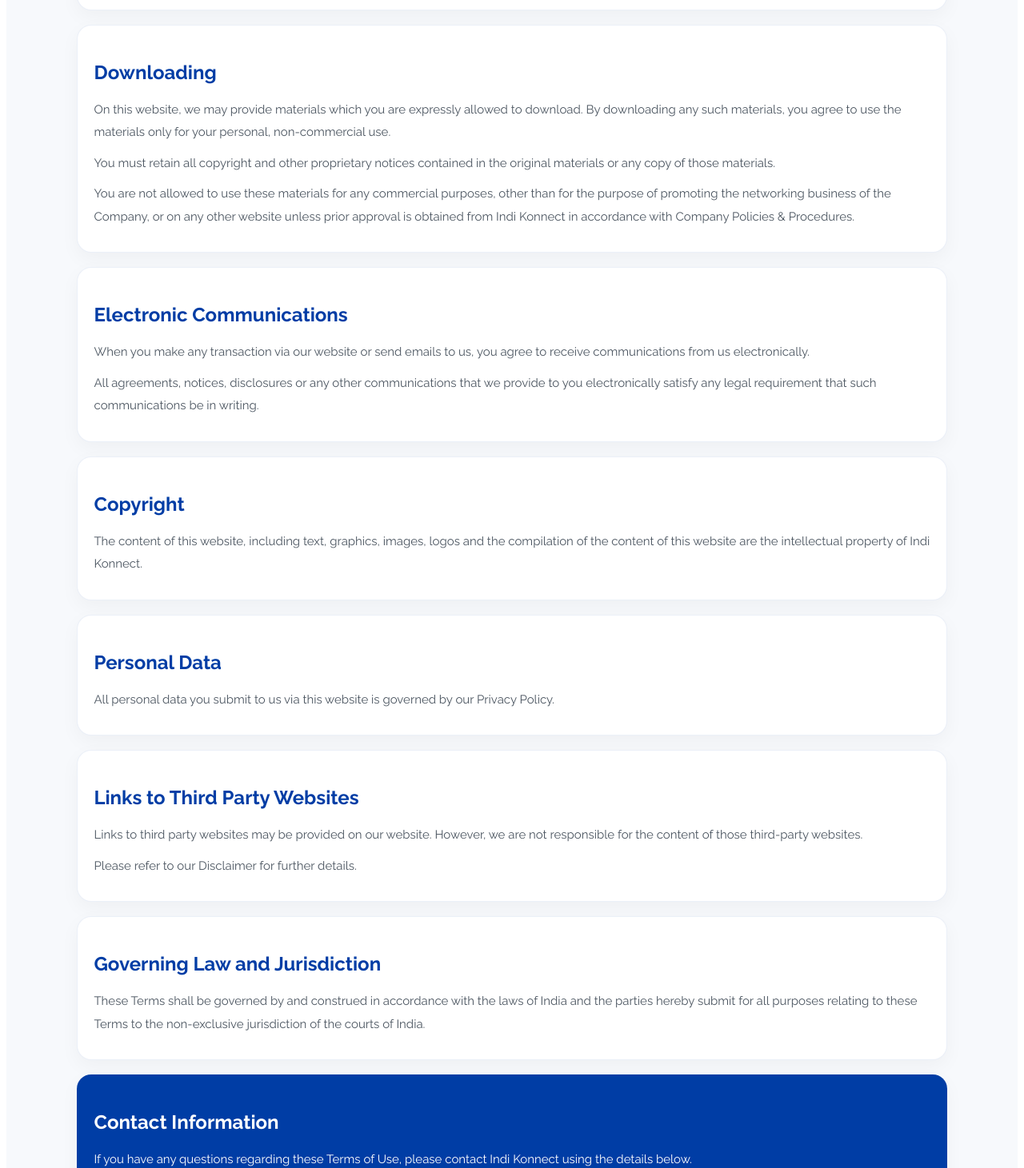
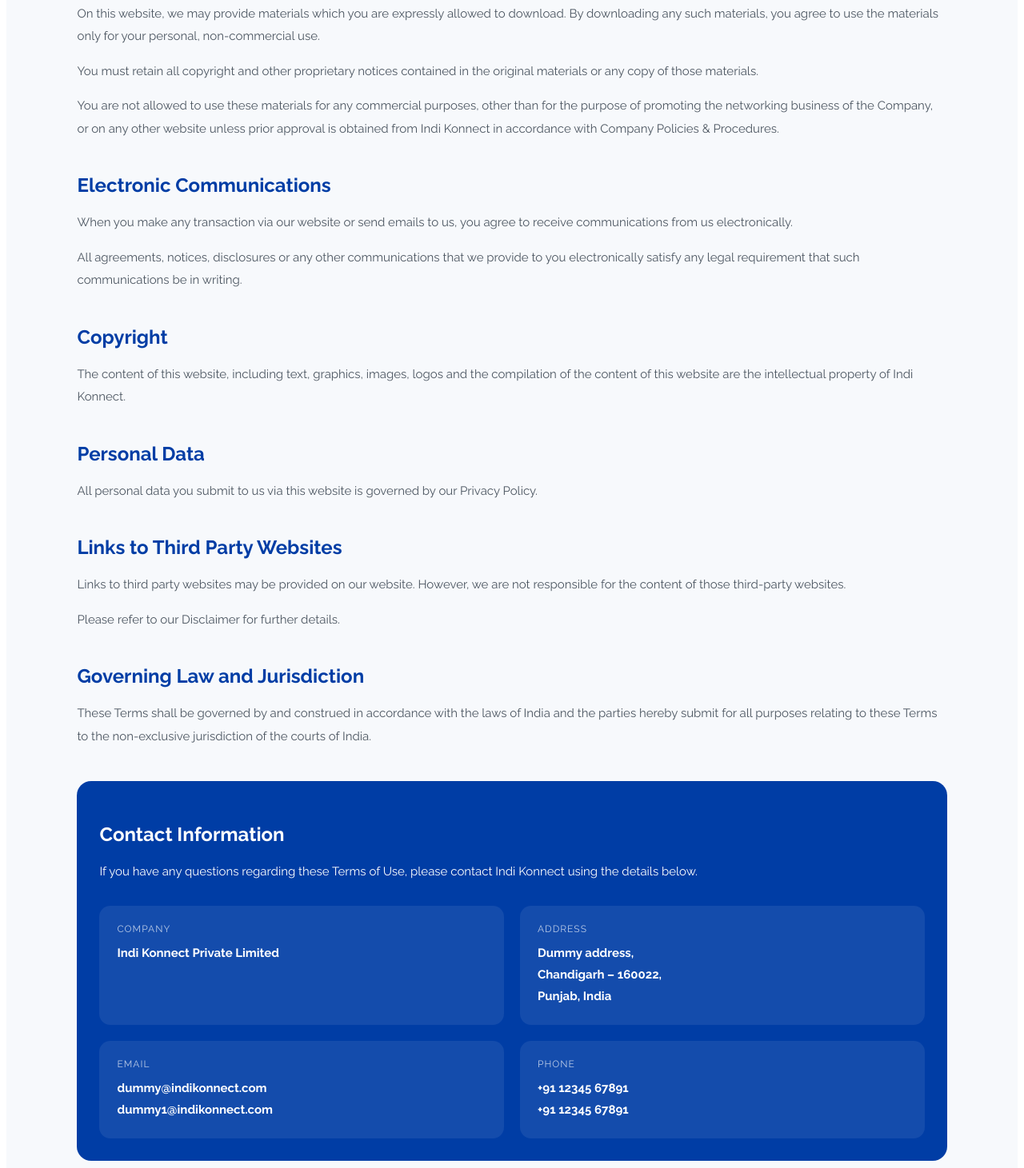
Before and after one commit to aaditya3196/IndiKonnect, a Nuxt app: page /terms-of-use in a window 1280 px wide. Shown: the part 773-2234 px from the top of the page at 80% size. Built offline with nearby package versions, Linux system fonts and the light colour scheme.

Commit message:
Update terms-of-use.vue

```diff
--- a/app/pages/terms-of-use.vue
+++ b/app/pages/terms-of-use.vue
@@ -35,7 +35,7 @@
 
         <!-- INTRO -->
 
-        <div class="policy-card">
+        <div class="policy-block">
 
           <h2>
             Terms of Use
@@ -51,7 +51,7 @@
 
         <!-- LICENCE -->
 
-        <div class="policy-card">
+        <div class="policy-block">
 
           <h3>
             Licence to Use
@@ -72,7 +72,7 @@
 
         <!-- DOWNLOADING -->
 
-        <div class="policy-card">
+        <div class="policy-block">
 
           <h3>
             Downloading
@@ -100,7 +100,7 @@
 
         <!-- ELECTRONIC -->
 
-        <div class="policy-card">
+        <div class="policy-block">
 
           <h3>
             Electronic Communications
@@ -121,7 +121,7 @@
 
         <!-- COPYRIGHT -->
 
-        <div class="policy-card">
+        <div class="policy-block">
 
           <h3>
             Copyright
@@ -137,7 +137,7 @@
 
         <!-- PERSONAL DATA -->
 
-        <div class="policy-card">
+        <div class="policy-block">
 
           <h3>
             Personal Data
@@ -152,7 +152,7 @@
 
         <!-- LINKS -->
 
-        <div class="policy-card">
+        <div class="policy-block">
 
           <h3>
             Links to Third Party Websites
@@ -172,7 +172,7 @@
 
         <!-- LAW -->
 
-        <div class="policy-card">
+        <div class="policy-block">
 
           <h3>
             Governing Law and Jurisdiction
@@ -189,7 +189,7 @@
 
         <!-- CONTACT -->
 
-        <div class="policy-card contact-card">
+        <div class="policy-block contact-card">
 
           <h3>
             Contact Information
@@ -217,7 +217,7 @@
               <span>Address</span>
 
               <strong>
-                SCO 112–113, Sector 34A,<br>
+                Dummy address,<br>
                 Chandigarh – 160022,<br>
                 Punjab, India
               </strong>
@@ -229,8 +229,8 @@
               <span>Email</span>
 
               <strong>
-                grievance@indikonnect.in<br>
-                support@indikonnect.in
+                dummy@indikonnect.com<br>
+                dummy1@indikonnect.com
               </strong>
 
             </div>
@@ -240,8 +240,8 @@
               <span>Phone</span>
 
               <strong>
-                +91 98765 43210<br>
-                +91 98111 22334
+                +91 12345 67891<br>
+                +91 12345 67891
               </strong>
 
             </div>
@@ -326,7 +326,7 @@ useSeoMeta({
 /* CONTENT */
 
 .policy-section {
-  padding: 20px 7% 80px;
+  padding: 20px 7% 40px;
 }
 
 .policy-wrapper {
@@ -334,40 +334,36 @@ useSeoMeta({
   margin: auto;
 }
 
-.policy-card {
-  background: white;
-  border-radius: 18px;
-  padding: 20px;
-  margin-bottom: 18px;
-  border: 1px solid rgba(0,61,165,0.08);
-  box-shadow:
-    0 8px 24px rgba(0,0,0,0.04);
+.policy-block {
+  margin-bottom: 42px;
 }
 
-.policy-card h2 {
+.policy-block h2 {
   font-size: 34px;
   color: #003DA5;
   margin-bottom: 18px;
 }
 
-.policy-card h3 {
+.policy-block h3 {
   font-size: 24px;
   color: #003DA5;
   margin-bottom: 18px;
 }
 
-.policy-card p {
+.policy-block p {
   font-size: 15px;
   line-height: 1.9;
   color: #4c5661;
-  margin-bottom: 10px;
-  margin-top: 10px;
+  margin-bottom: 14px;
 }
 
 /* CONTACT */
 
 .contact-card {
   background: #003DA5;
+  border-radius: 18px;
+  padding: 28px;
+  margin-bottom: 0;
 }
 
 .contact-card h3,
@@ -420,18 +416,13 @@ useSeoMeta({
     padding: 34px 5% 60px;
   }
 
-  .policy-card {
-    padding: 24px;
-    border-radius: 14px;
-  }
+  .policy-block h2 {
+  font-size: 28px;
+}
 
-  .policy-card h2 {
-    font-size: 28px;
-  }
-
-  .policy-card h3 {
-    font-size: 21px;
-  }
+.policy-block h3 {
+  font-size: 21px;
+}
 
   .contact-grid {
     grid-template-columns: 1fr;
```
